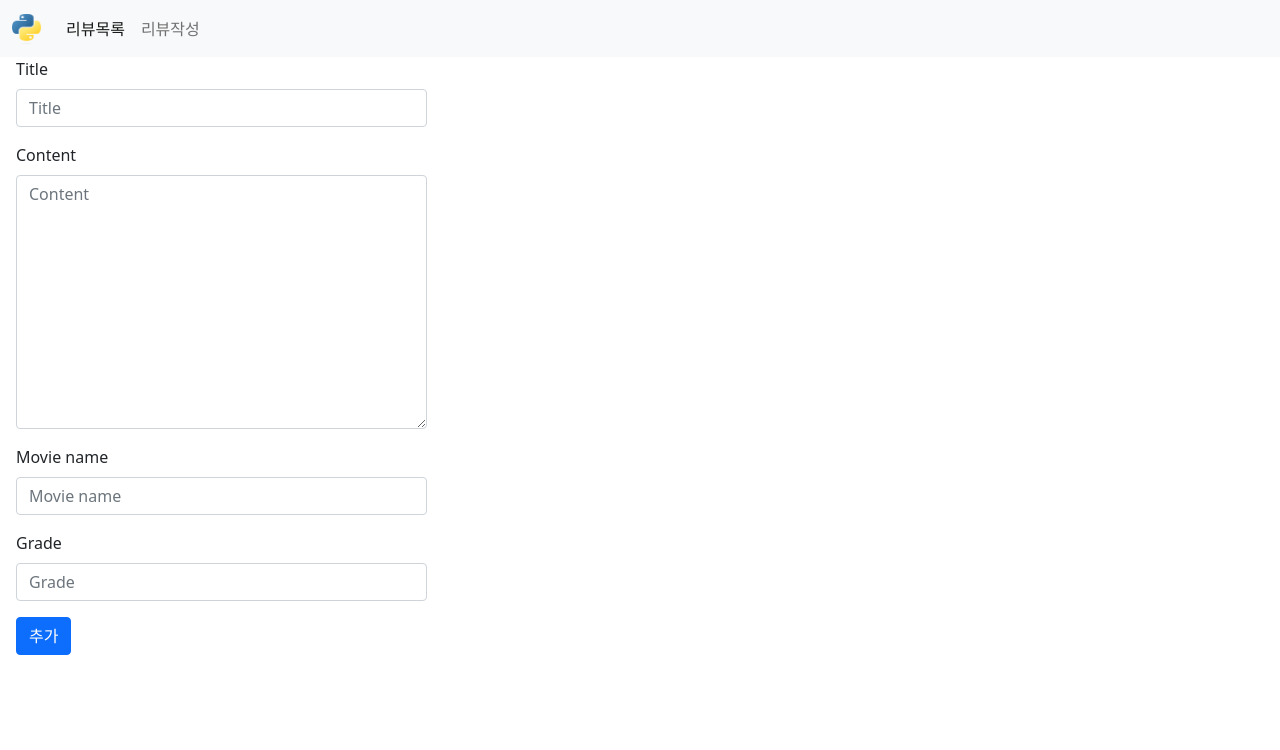
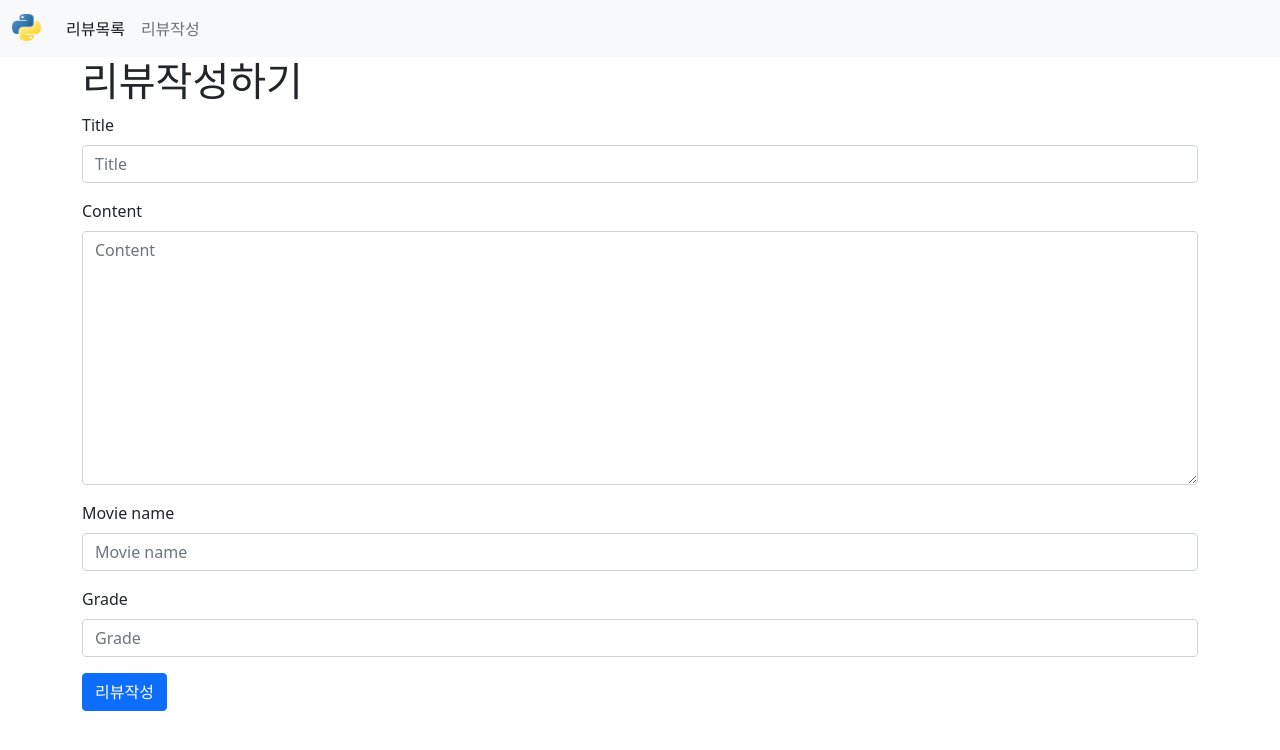
Before and after one commit to Yoonsik-Shin/pairprogramming_2, a Django app: page /reviews/create/ in a window 1280 px wide. Shown: the top 750 px of the page. Run offline with Django 3.2, Linux system fonts and the light colour scheme; some libraries are stand-ins or nearby versions.

Commit message:
merge create/update function

```diff
--- a/movie_crud/templates/movie_crud/create.html
+++ b/movie_crud/templates/movie_crud/create.html
@@ -7,11 +7,9 @@
 
 {% block content %}
   {% load django_bootstrap5 %}
-  <div class="table-responsive input-group mb-3 px-3">
-    <form action="" method="post" class="form">
-      {% csrf_token %}
-      {% bootstrap_form form %}
-      <input class="btn btn-primary" type="submit" value="추가">
-    </form>
-  </div>
+  <form action="" method="post" class="form">
+    {% csrf_token %}
+    {% bootstrap_form form %}
+    <input class="btn btn-primary" type="submit" value="추가">
+  </form>
 {% endblock %}
--- a/movie_crud/templates/movie_crud/index.html
+++ b/movie_crud/templates/movie_crud/index.html
@@ -29,7 +29,7 @@
             <td>{{ review.content }}</td>
             <td>{{ review.movie_name }}</td>
             <td>{{ review.grade }}</td>
-            <td>{{ review.updated_at }}</td>
+            <td>{{ review.updated_at|date:"y/m/d  H:i" }}</td>
             <td>
               <a class="btn btn-primary py-sm-1" href="{% url 'movie_crud:update' review.pk %}" role="button">변경</a>
             </td>
--- a/movie_crud/templates/movie_crud/update.html
+++ b/movie_crud/templates/movie_crud/update.html
@@ -6,13 +6,22 @@
 {% endblock navbaricon %}
 
 {% block content %}
+
+  {% if request.resolver_match.url_name == 'create' %}
+    <h1>리뷰작성하기</h1>
+  {% else %}
+    <h1>수정하기</h1>
+  {% endif %}
+
   {% load django_bootstrap5 %}
-{% bootstrap_css %}
-{% bootstrap_javascript %}
   <form action="" method='POST'>
     {% csrf_token %}
     {% bootstrap_form review_form %}
+    {% if request.resolver_match.url_name == 'create' %}
+      {% bootstrap_button content='리뷰작성' button_type='submit' button_class="btn-primary" %}
+    {% else %}
       {% bootstrap_button content='수정하기' button_type='submit' button_class="btn-primary" %}
+    {% endif %}
 
   </form>
 
--- a/movie_crud/views.py
+++ b/movie_crud/views.py
@@ -28,9 +28,9 @@ def create(request):
     else:
         form = ReviewForm()
     context = {
-        "form": form,
+        "review_form": form,
     }
-    return render(request, "movie_crud/create.html", context)
+    return render(request, "movie_crud/update.html", context)
 
 
 def detail(request, pk):
--- a/templates/base.html
+++ b/templates/base.html
@@ -30,10 +30,13 @@
         </div>
       </div>
     </nav>
-    {% block content %}{% endblock %}
+    <div class="container">
+      {% block content %}{% endblock %}
+    </div>
     <script src="https://cdn.jsdelivr.net/npm/bootstrap@5.1.3/dist/js/bootstrap.bundle.min.js" integrity="sha384-ka7Sk0Gln4gmtz2MlQnikT1wXgYsOg+OMhuP+IlRH9sENBO0LRn5q+8nbTov4+1p" crossorigin="anonymous"></script>
     <script src="https://cdn.jsdelivr.net/npm/@popperjs/core@2.10.2/dist/umd/popper.min.js" integrity="sha384-7+zCNj/IqJ95wo16oMtfsKbZ9ccEh31eOz1HGyDuCQ6wgnyJNSYdrPa03rtR1zdB" crossorigin="anonymous"></script>
     <script src="https://cdn.jsdelivr.net/npm/bootstrap@5.1.3/dist/js/bootstrap.min.js" integrity="sha384-QJHtvGhmr9XOIpI6YVutG+2QOK9T+ZnN4kzFN1RtK3zEFEIsxhlmWl5/YESvpZ13" crossorigin="anonymous"></script>
+
   </body>
 
 </html>
```
Also changed, not shown: db.sqlite3. Lines whose indentation alone changed are shown as unchanged.
